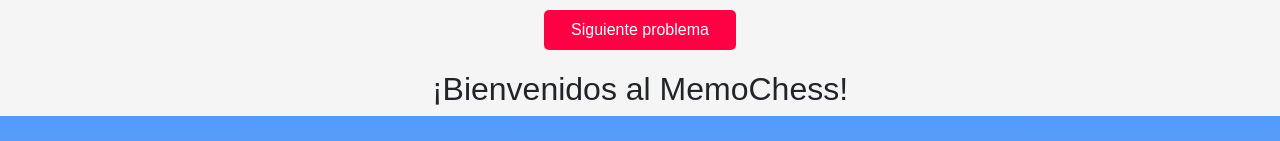
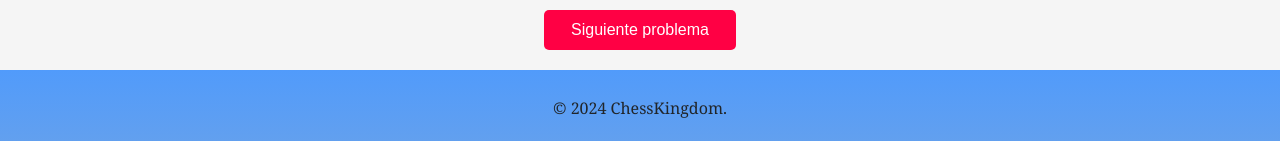
Before and after one commit to KingLear90/chesskingdom_deploy, a React (Vite) app in the folder front/: page /practice in a window 1280 px wide. Shown: the part 218-359 px from the top of the page. Built offline with nearby package versions, Linux system fonts and the light colour scheme; a web font is replaced by a local one.

Commit message:
remove extra component

```diff
--- a/front/src/Pages/Practice/Practice.tsx
+++ b/front/src/Pages/Practice/Practice.tsx
@@ -9,7 +9,6 @@ function Practice() {
         <div>
           <Suspense fallback={<div>Cargando...</div>}>
             <MatePractice />
-            <ChessMemory />
           </Suspense>
         </div>
     </App>
```
